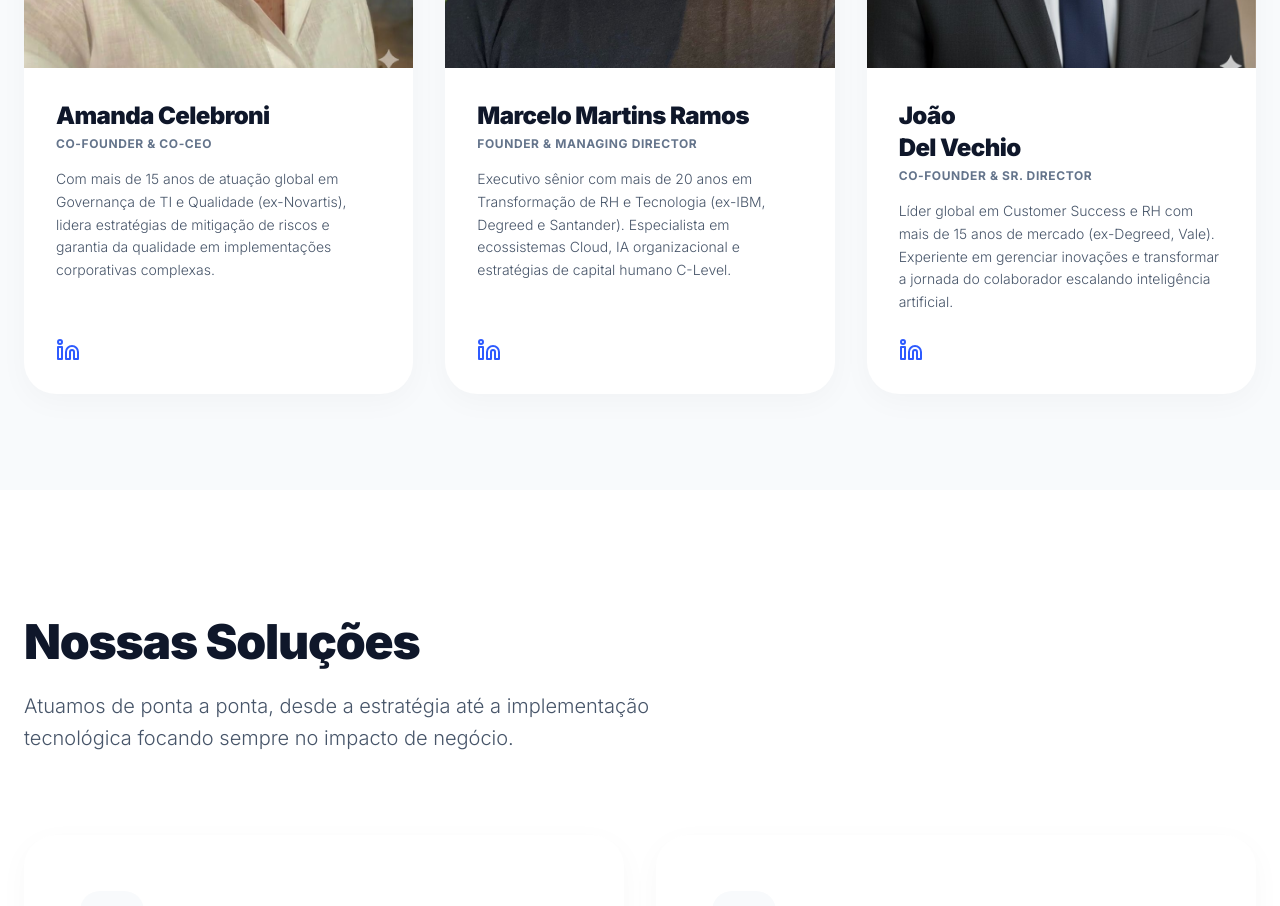
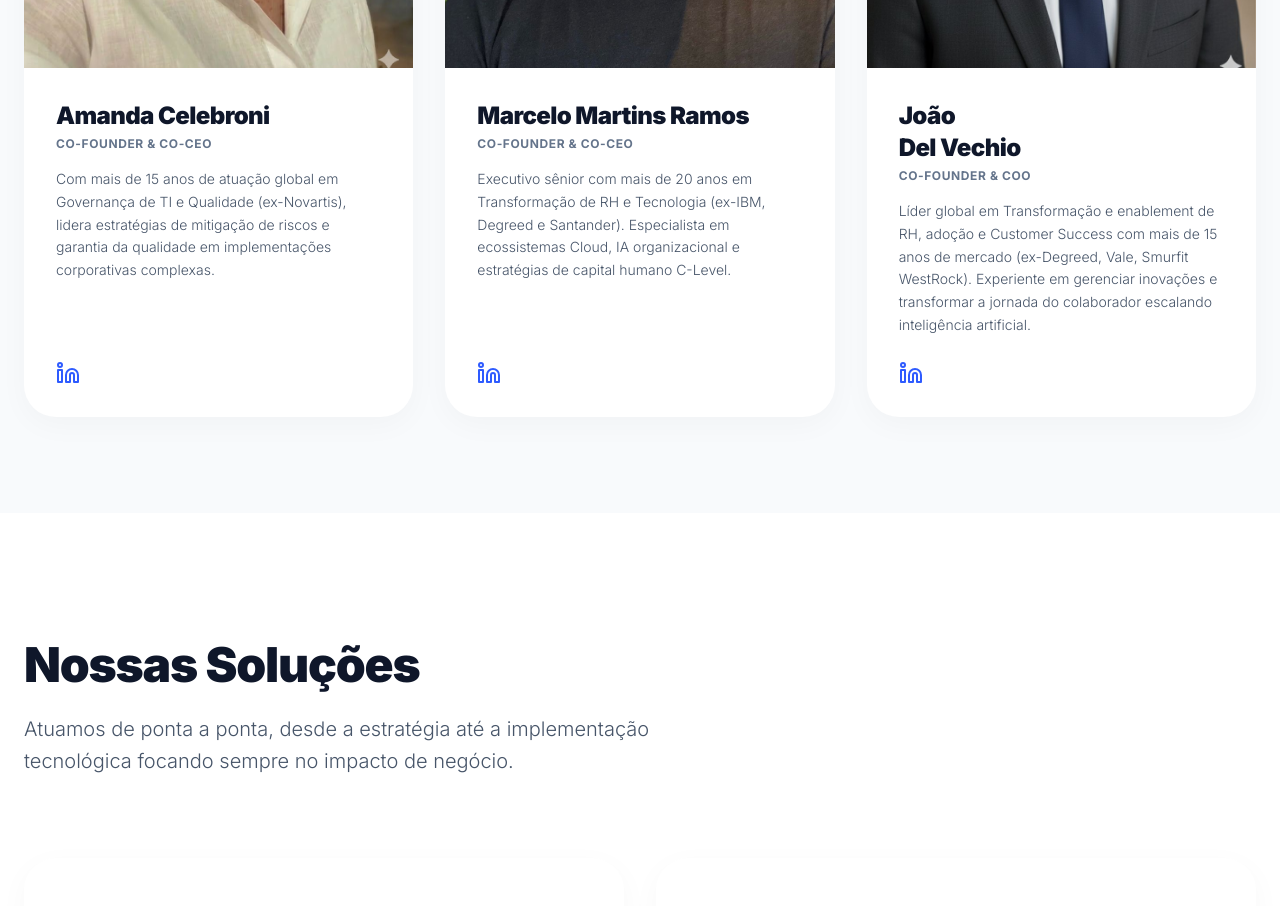
Before and after one commit to jmdelvechio/H2RS-, a React (Vite) app: page / in a window 1280 px wide. Shown: the part 2360-3266 px from the top of the page. Built offline with nearby package versions, Linux system fonts and the light colour scheme.

Commit message:
Update roles and bios for team members

```diff
--- a/src/App.jsx
+++ b/src/App.jsx
@@ -52,15 +52,15 @@ const App = () => {
           },
           {
             name: "Marcelo Martins Ramos",
-            role: "Founder & Managing Director",
+            role: "Co-Founder & Co-CEO",
             bio: "Executivo sênior com mais de 20 anos em Transformação de RH e Tecnologia (ex-IBM, Degreed e Santander). Especialista em ecossistemas Cloud, IA organizacional e estratégias de capital humano C-Level.",
             linkedin: "https://www.linkedin.com/in/mmramos2406/",
             image: "/marcelo.jpeg"
           },
           {
             name: "João \nDel Vechio",
-            role: "Co-Founder & Sr. Director",
-            bio: "Líder global em Customer Success e RH com mais de 15 anos de mercado (ex-Degreed, Vale). Experiente em gerenciar inovações e transformar a jornada do colaborador escalando inteligência artificial.",
+            role: "Co-Founder & COO",
+            bio: "Líder global em Transformação e enablement de RH, adoção e Customer Success com mais de 15 anos de mercado (ex-Degreed, Vale, Smurfit WestRock). Experiente em gerenciar inovações e transformar a jornada do colaborador escalando inteligência artificial.",
             linkedin: "https://www.linkedin.com/in/joaovechio/",
             image: "/joao.png"
           }
@@ -163,15 +163,15 @@ const App = () => {
           },
           {
             name: "Marcelo Martins Ramos",
-            role: "Founder & Managing Director",
+            role: "Co-Founder & Co-CEO",
             bio: "Senior executive with 20+ years in HR Transformation and Technology (ex-IBM, Degreed, Santander). Specialist in Cloud ecosystems, organizational AI, and C-Level human capital strategies.",
             linkedin: "https://www.linkedin.com/in/mmramos2406/",
             image: "/marcelo.png"
           },
           {
             name: "João \nDel Vechio",
-            role: "Co-Founder & Sr. Director",
-            bio: "Global Customer Success and HR leader with 15+ years of experience (ex-Degreed, Vale). Focused on enterprise innovation and scaling employee journey transformation through Artificial Intelligence.",
+            role: "Co-Founder & COO",
+            bio: "Global HR transformation and enablement, adoption and Customer Success leader with 15+ years of experience (ex-Degreed, Vale). Focused on enterprise innovation and scaling employee journey transformation through Artificial Intelligence.",
             linkedin: "https://www.linkedin.com/in/joaovechio/",
             image: "/joao.png"
           }
@@ -225,15 +225,15 @@ const App = () => {
           },
           {
             name: "Marcelo Martins Ramos",
-            role: "Founder & Managing Director",
+            role: "Co-Founder & Co-CEO",
             bio: "Ejecutivo sénior con más de 20 años en Transformación de RRHH y Tecnología (ex-IBM, Degreed Santander). Especialista en ecosistemas Cloud, IA organizacional y estrategias C-Level.",
             linkedin: "https://www.linkedin.com/in/mmramos2406/",
             image: "/marcelo.png"
           },
           {
             name: "João \nDel Vechio",
-            role: "Co-Founder & Sr. Director",
-            bio: "Líder global en Customer Success y RRHH con más de 15 años de experiencia (ex-Degreed, Vale). Enfocado en escalar la innovación y transformar la experiencia del empleado usando IA.",
+            role: "Co-Founder & COO",
+            bio: "Líder global en Transformación y enablement de HHRR, adopción y Customer Success con más de 15 años de experiencia (ex-Degreed, Vale). Enfocado en escalar la innovación y transformar la experiencia del empleado usando IA.",
             linkedin: "https://www.linkedin.com/in/joaovechio/",
             image: "/joao.png"
           }
```
